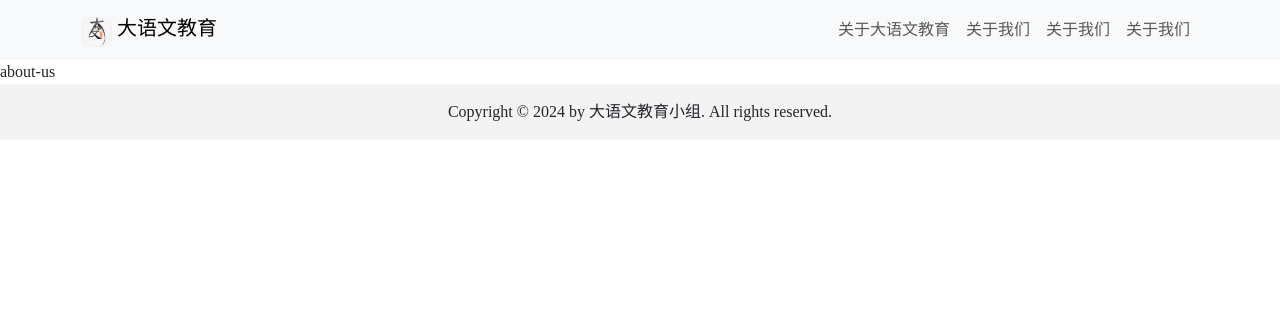
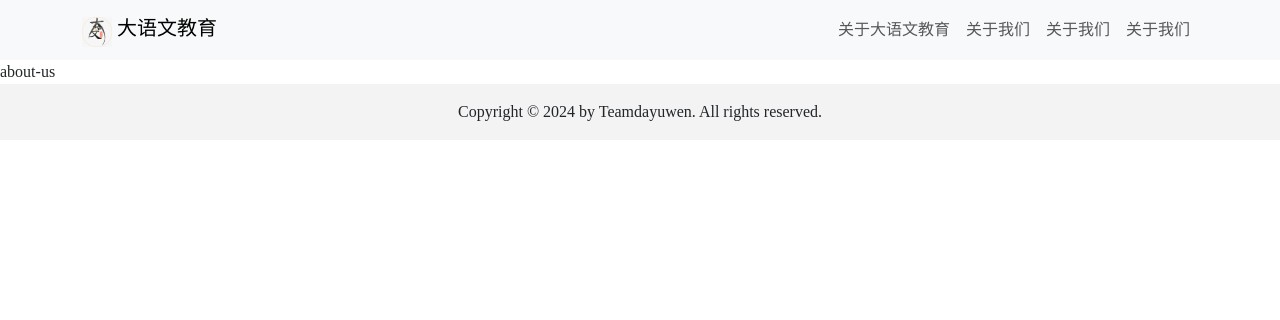
Before and after one commit to ttiramisu/website-2024, a Flask app: page /about-us in a window 1280 px wide. Shown: the top 320 px of the page. Run offline with Flask 2, Linux system fonts and the light colour scheme; some libraries are stand-ins or nearby versions; some web fonts are replaced.

Commit message:
change name

```diff
--- a/api/templates/base.html
+++ b/api/templates/base.html
@@ -79,7 +79,7 @@
 
   <footer class="bg-light text-center text-lg-start">
     <div class="text-center p-3" style="background-color: rgba(219, 219, 219, 0.2);">
-      Copyright © <span class="year">2024</span> by 大语文教育小组. All rights reserved.
+      Copyright © <span class="year">2024</span> by Teamdayuwen. All rights reserved.
     </div>
   </footer>
 
```
